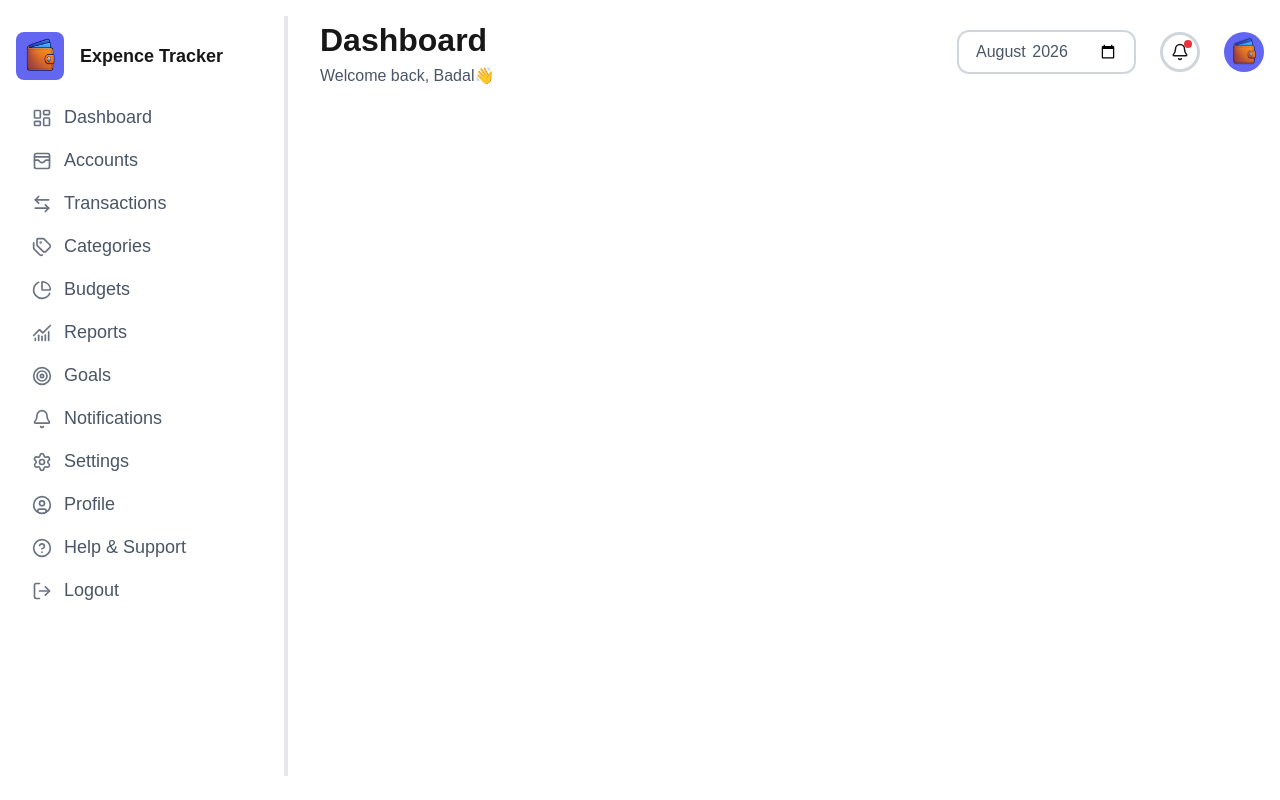
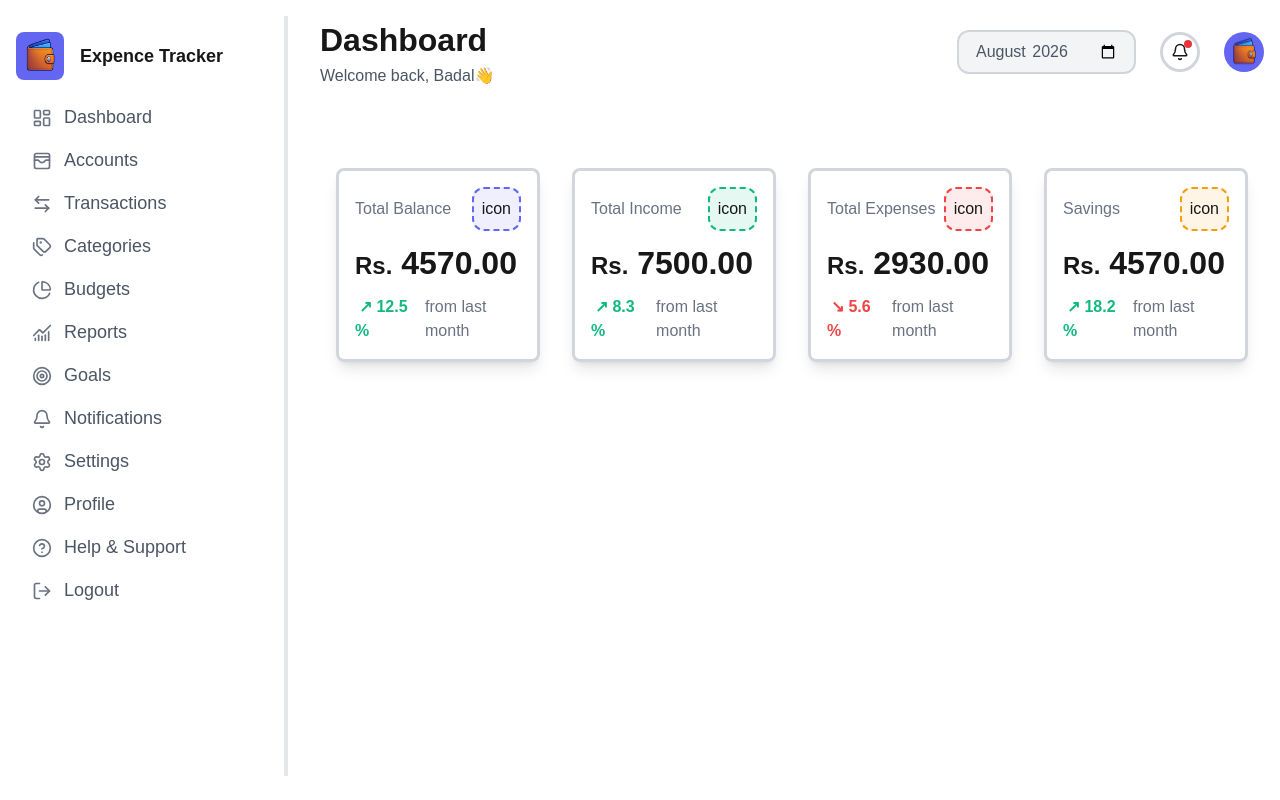
Before and after one commit to Singhbadal0802/Expence-Tracker, a Next.js app: page / in a window 1280 px wide. Built offline with nearby package versions, Linux system fonts and the light colour scheme.

Commit message:
Added GenericNumberCard component for dashboard

```diff
--- a/src/app/globals.css
+++ b/src/app/globals.css
@@ -60,6 +60,8 @@
   :root {
     --background: #0a0a0a;
     --foreground: #F3F4F6;
+
+    --primary: #63f1f1;
   }
 }
 
--- a/src/app/page.tsx
+++ b/src/app/page.tsx
@@ -1,10 +1,41 @@
 import Button from "@/components/UI/Button";
+import GenericNumberCard from "@/components/UI/GenericNumberCard";
 import { Bell, CalendarDays } from "lucide-react";
 
 export default function Home() {
   const currentMonth = new Date().toISOString().slice(0, 7);
+  const GenericCardArray = [
+    {
+      "title" : "Total Balance",
+      "Ammount" : 4570,
+      "tone" : "primary",
+      "performance" : "Increase",
+      "performanceAmmount" : 12.5,
+    },
+        {
+      "title" : "Total Income",
+      "Ammount" : 7500,
+      "tone" : "success",
+      "performance" : "Increase",
+      "performanceAmmount" : 8.3,
+    },
+        {
+      "title" : "Total Expenses",
+      "Ammount" : 2930,
+      "tone" : "danger",
+      "performance" : "decrease",
+      "performanceAmmount" : 5.6,
+    },
+        {
+      "title" : "Savings",
+      "Ammount" : 4570,
+      "tone" : "warning",
+      "performance" : "Increase",
+      "performanceAmmount" : 18.2,
+    }
+  ]
   return (
-    <main className="flex flex-1">
+    <main className="flex flex-1 flex-col gap-4 md:gap-16">
       <div className="flex flex-row w-full h-max justify-between items-center">
         <div data-testid="greting-section" className="flex">
           <div className="flex flex-col">
@@ -15,7 +46,7 @@ export default function Home() {
           </div>
         </div>
         <div className="flex flex-row gap-6 justify-end items-center">
-          <input type="month" defaultValue={currentMonth} max={currentMonth} className="hidden md:flex flex-row gap-4 border border-2 border-gray-300 px-4 py-2 rounded-xl text-gray-600 text-body1 font-regular"/>
+          <input type="month" name="selectedMonthRange" defaultValue={currentMonth} max={currentMonth} className="hidden md:flex flex-row gap-4 border border-2 border-gray-300 px-4 py-2 rounded-xl text-gray-600 text-body1 font-regular bg-surface"/>
           {/* <div className="flex flex-row gap-4 border border-2 border-gray-300 px-4 py-2 rounded-xl text-gray-600 text-body1 font-regular">01 Aug - 31 Aug 2026 <CalendarDays /></div> */}
           <div className="relative">
             <a href="/notifications"><Bell className="rounded-full border border-3 border-gray-300 p-2 w-10 h-10" /></a>
@@ -27,6 +58,11 @@ export default function Home() {
           />
         </div>
       </div>
+      <div className="flex flex-row flex-wrap justify-between">
+        {GenericCardArray.map((Card) => (
+          <GenericNumberCard key={`Expense-tracker-${Card.title}`} {...Card as any}/>
+        ))}
+      </div>
     </main>
   );
 }
--- /dev/null
+++ b/src/components/UI/GenericNumberCard/index.tsx
@@ -0,0 +1,44 @@
+import React from "react";
+import labels from "@/utilities/labels";
+import { GenericNumberCardProps } from "./interface";
+import { icon, performanceText } from "./style";
+
+const GenericNumberCard = ({
+  Ammount = 0,
+  tone = "primary",
+  title,
+  iconName,
+  performance,
+  currencySymbol = "Rs.",
+  performanceAmmount,
+}: GenericNumberCardProps) => {
+  return (
+    <div className="flex flex-1 flex-col m-0 my-4 md:m-4 p-4 gap-2 rounded-lg border border-3 border-gray-300 min-w-[200px] shadow-lg transition-all duration-400">
+      <div className="flex flex-row w-full justify-between items-center">
+        <div className="text-body1 font-regular text-gray-500">{title}</div>
+        <div className={icon({ colorTone: tone })}>icon</div>
+      </div>
+      <div className="text-heading1 font-semibold gap-4">
+        <span className="text-heading2">{currencySymbol}</span>{" "}
+        {Number(Ammount).toFixed(2)}
+      </div>
+      <div className="flex flex-row gap-2">
+        <span
+          className={performanceText({
+            colorTone: performance === "Increase" ? "success" : "danger",
+          })}
+        >
+          <span className="font-bold p-1">
+            {performance === "Increase" ? "↗" : "↘"}
+          </span>
+          {performanceAmmount} %
+        </span>
+        <span className="text-body1 font-regular text-gray-500">
+          {labels.FROM_LAST_MONTH}
+        </span>
+      </div>
+    </div>
+  );
+};
+
+export default GenericNumberCard;
--- /dev/null
+++ b/src/components/UI/GenericNumberCard/interface/index.ts
@@ -0,0 +1,9 @@
+export interface GenericNumberCardProps {
+    Ammount : number;
+    tone : "primary" | "success" | "warning" | "danger";
+    title : string;
+    iconName? : string;
+    performance : "Increase" | "decrease";
+    performanceAmmount : number;
+    currencySymbol? : "$" | "£" | "₹" | "Rs.";
+}
--- /dev/null
+++ b/src/components/UI/GenericNumberCard/style/index.ts
@@ -0,0 +1,29 @@
+import { cva } from "class-variance-authority";
+
+export const icon = cva("p-2 border-dashed border-2 rounded-xl", {
+  variants: {
+    colorTone: {
+      success: "bg-success/10 border-success",
+      primary: "bg-primary/10 border-primary",
+      danger: "bg-danger/10 border-danger",
+      warning: "bg-warning/10 border-warning",
+    },
+  },
+  defaultVariants: {
+    colorTone: "primary",
+  },
+});
+
+export const performanceText = cva("text-body1 font-semibold", {
+  variants: {
+    colorTone: {
+      success: "text-success",
+      primary: "text-primary",
+      danger: "text-danger",
+      warning: "text-warning",
+    },
+  },
+  defaultVariants : {
+    colorTone : "success"
+  }
+});
--- /dev/null
+++ b/src/utilities/labels.ts
@@ -0,0 +1,3 @@
+export default {
+    FROM_LAST_MONTH : "from last month",
+}
```
